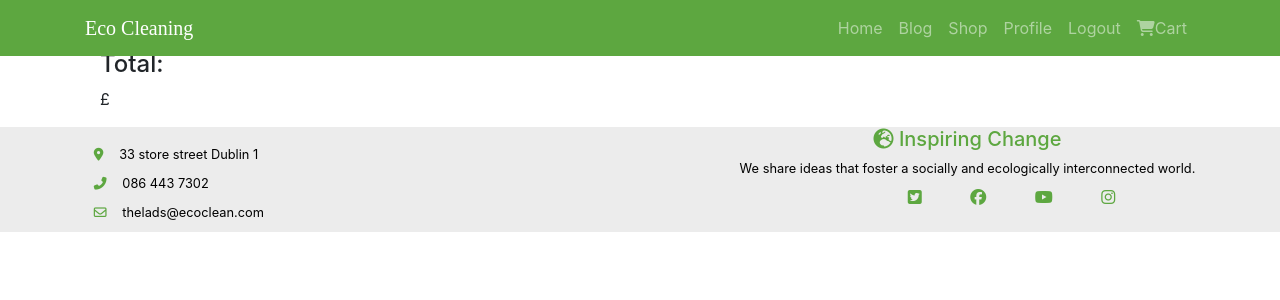
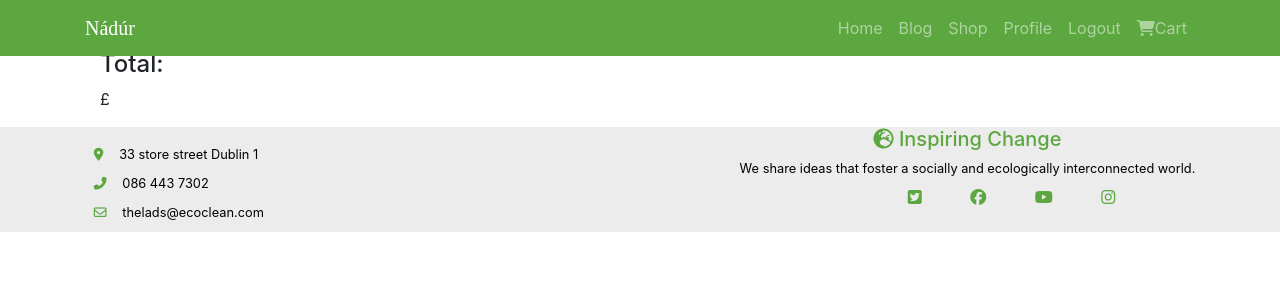
Before and after one commit to Neilfoster/eco-commerce, a Django app: page /accounts/order_list/ in a window 1280 px wide. Shown: the top 300 px of the page. Run offline with Django 3.2, Linux system fonts and the light colour scheme; the visitor is signed in with stand-in values (Sample User, id 1); data that the repository does not hold is empty; some libraries are stand-ins or nearby versions.

Commit message:
Changed placeholder name to company name

```diff
--- a/templates/base.html
+++ b/templates/base.html
@@ -15,7 +15,7 @@
   <!-- Navigation -->
   <nav class="navbar navbar-expand-lg navbar-dark fixed-top cstm-nav">
     <div class="container">
-        <a class="navbar-brand nav_txt" href="{% url 'index' %}">Eco Cleaning</a>
+        <a class="navbar-brand nav_txt" href="{% url 'index' %}">Nádúr</a>
         <button class="navbar-toggler" type="button" data-toggle="collapse" data-target="#navbarResponsive" aria-controls="navbarResponsive" aria-expanded="false" aria-label="Toggle navigation">
           <span class="navbar-toggler-icon"></span>
         </button>
```
